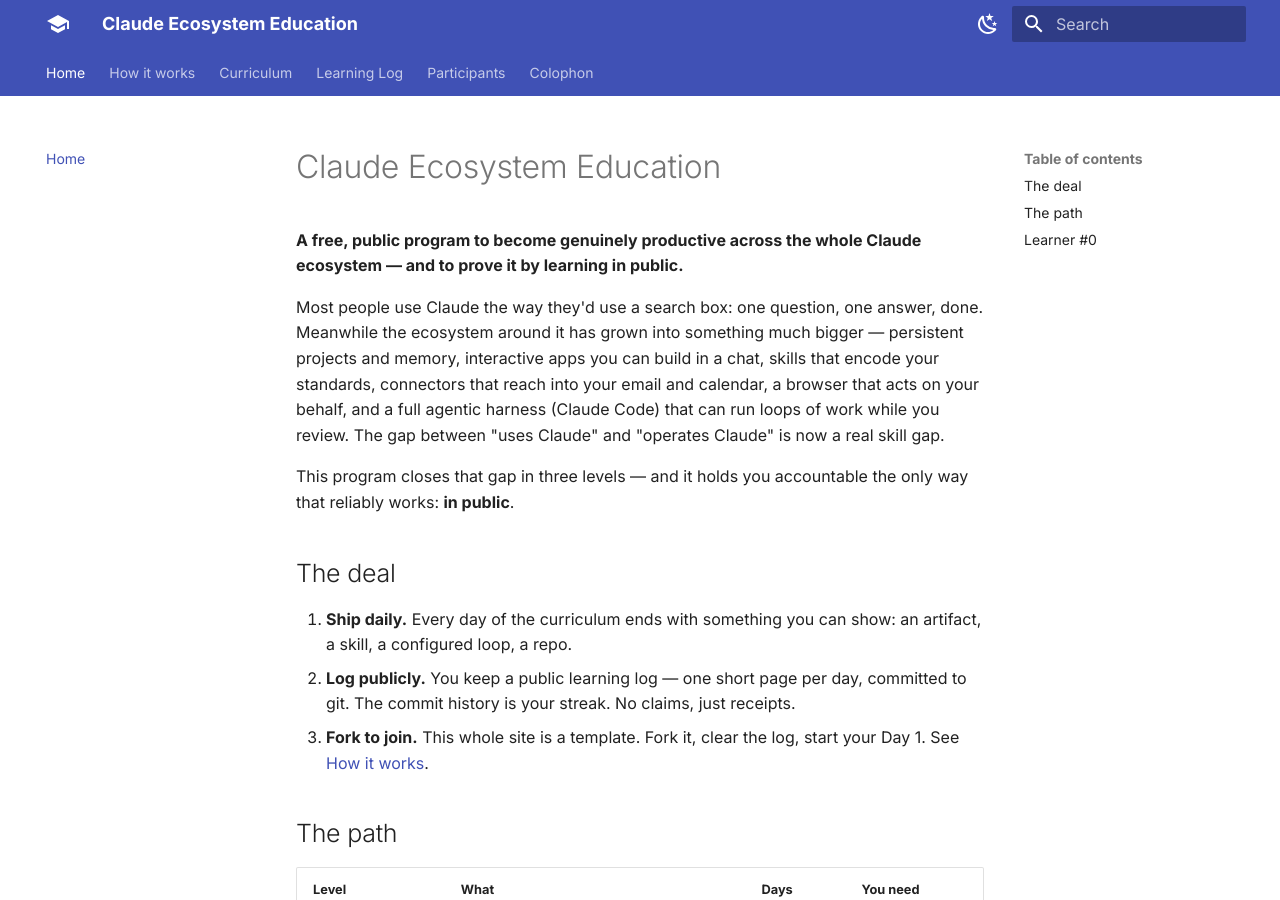
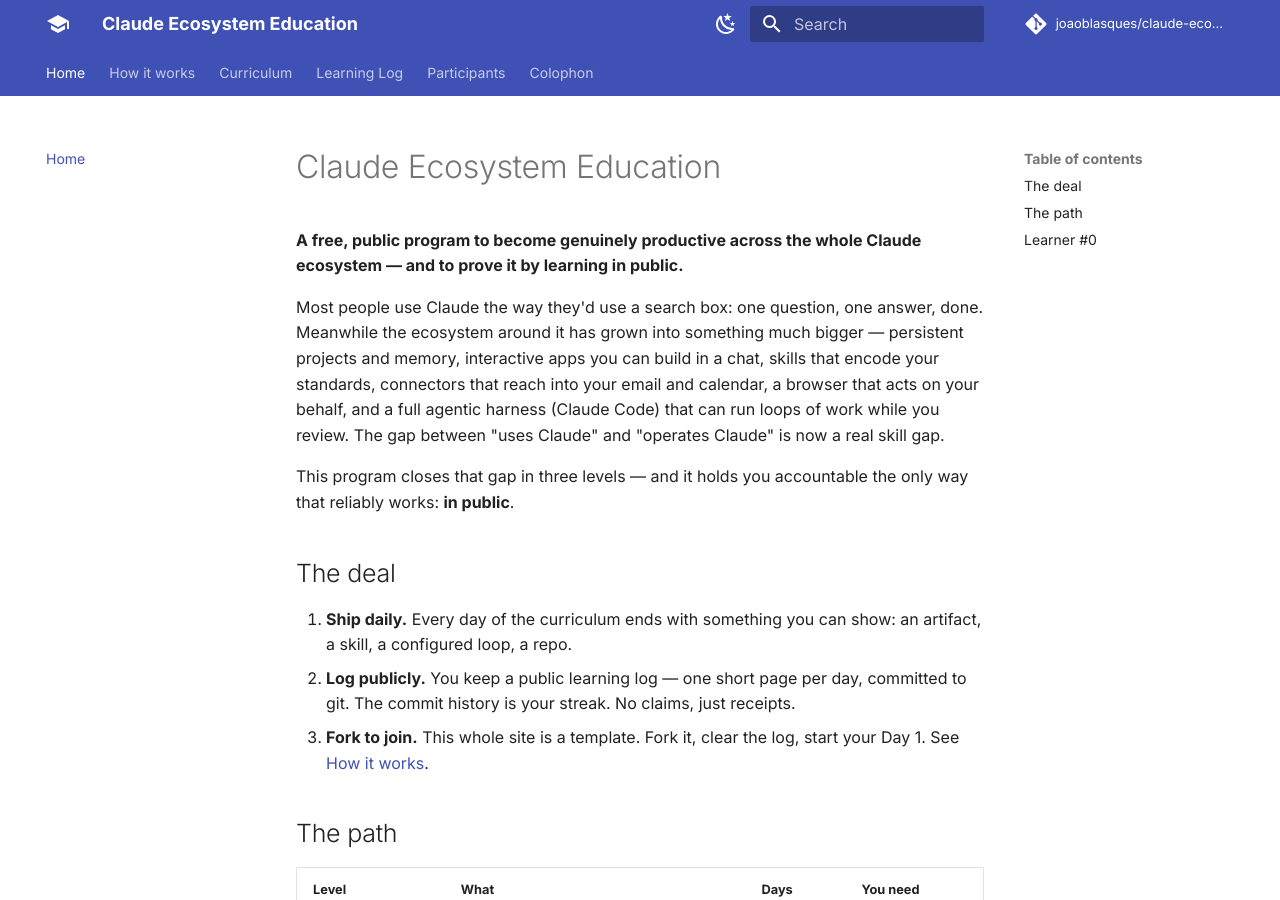
Before and after one commit to joaoblasques/claude-ecosystem-education, an MkDocs documentation site: the page built from docs/index.md, in a window 1280 px wide and 900 px high. Built offline with MkDocs 1.6.1 and Material for MkDocs 9.7.7, drawn with Linux system fonts in a browser that asks for light colours; comment, search, counter and statistics services are not loaded.

Commit message:
Drop custom domain — publish on GitHub Pages default URL; the repo is the product
Co-Authored-By: Claude Fable 5 <noreply@anthropic.com>
Claude-Session: https://claude.ai/code/session_01DGKNaSQeYdf5pykmV82Gd8

```diff
--- a/mkdocs.yml
+++ b/mkdocs.yml
@@ -1,7 +1,8 @@
 site_name: Claude Ecosystem Education
 site_description: A free learn-in-public program to become productive across the whole Claude ecosystem.
-site_url: https://claudeecosystemeducation.com/
-# repo_url: set after the GitHub repo is created
+site_url: https://joaoblasques.github.io/claude-ecosystem-education/
+repo_url: https://github.com/joaoblasques/claude-ecosystem-education
+repo_name: joaoblasques/claude-ecosystem-education
 
 theme:
   name: material
```
Also changed, not shown: README.md (+1 -1 lines), 1 other file.
